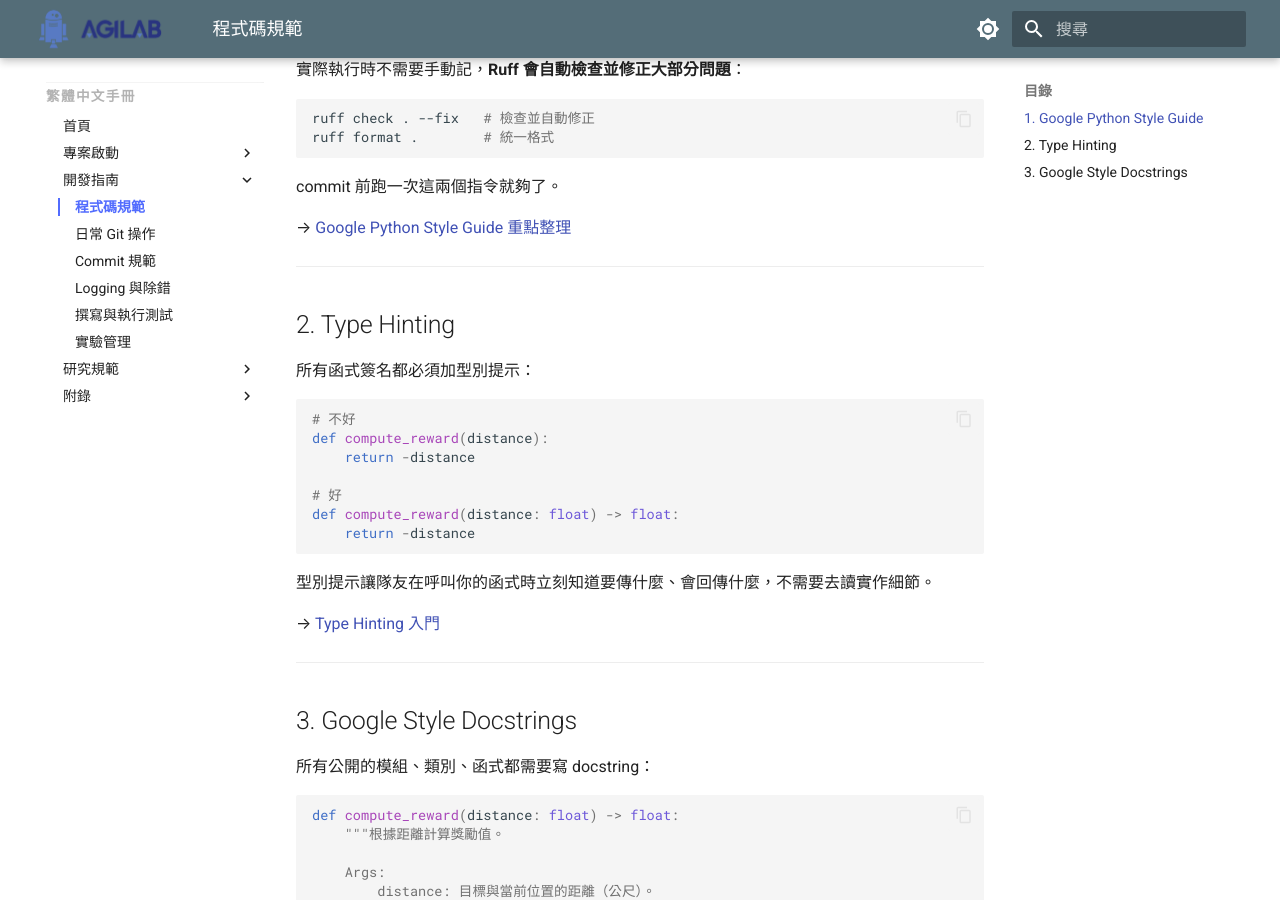
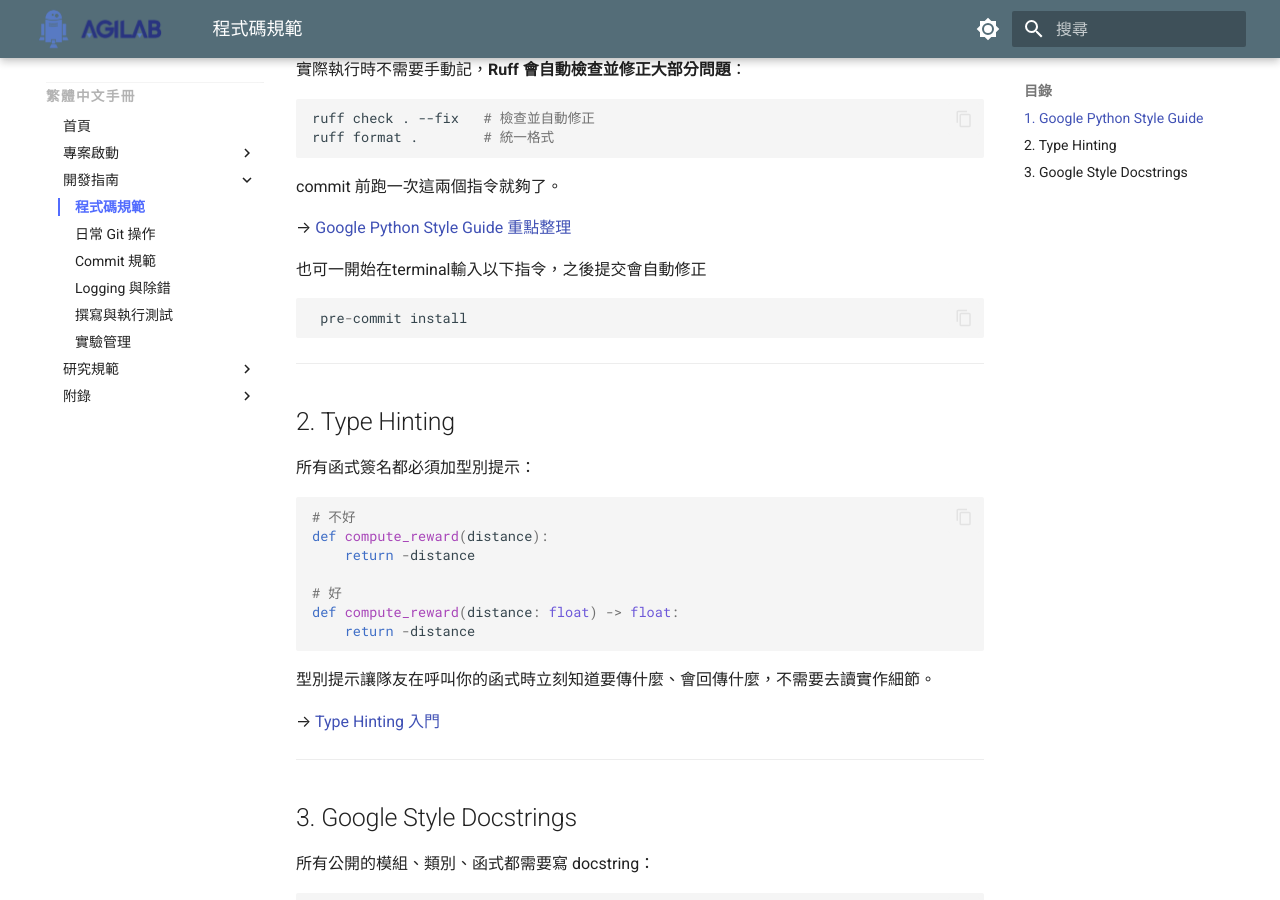
Before and after one commit to AGILAB-NTNU/AGILAB_Software_Lab_Guide, an MkDocs documentation site: the page built from docs/zh/development/coding_standards.md, in a window 1280 px wide and 900 px high, scrolled down 432 px. Built offline with MkDocs 1.6.1 and Material for MkDocs 9.7.7, drawn with Linux system fonts in a browser that asks for light colours.

Commit message:
Include pre-commit setup instructions in coding standards
Add instructions for using pre-commit to auto-fix code before commits.

````diff
--- a/docs/zh/development/coding_standards.md
+++ b/docs/zh/development/coding_standards.md
@@ -20,6 +20,12 @@ ruff format .        # 統一格式
 commit 前跑一次這兩個指令就夠了。
 
 → [Google Python Style Guide 重點整理](../appendix/google_style_guide.md)
+
+也可一開始在terminal輸入以下指令，之後提交會自動修正
+```python
+ pre-commit install
+
+```
 
 ---
 
````
